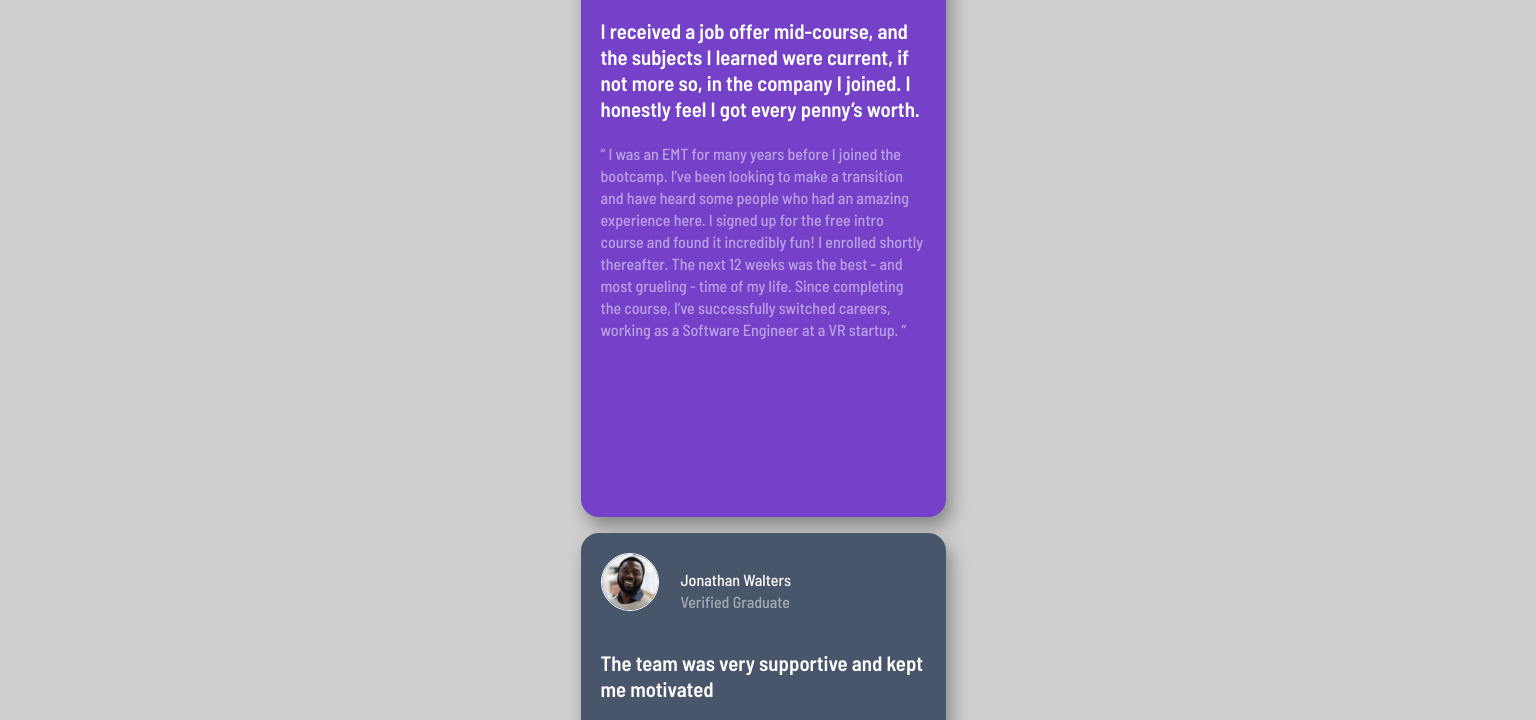
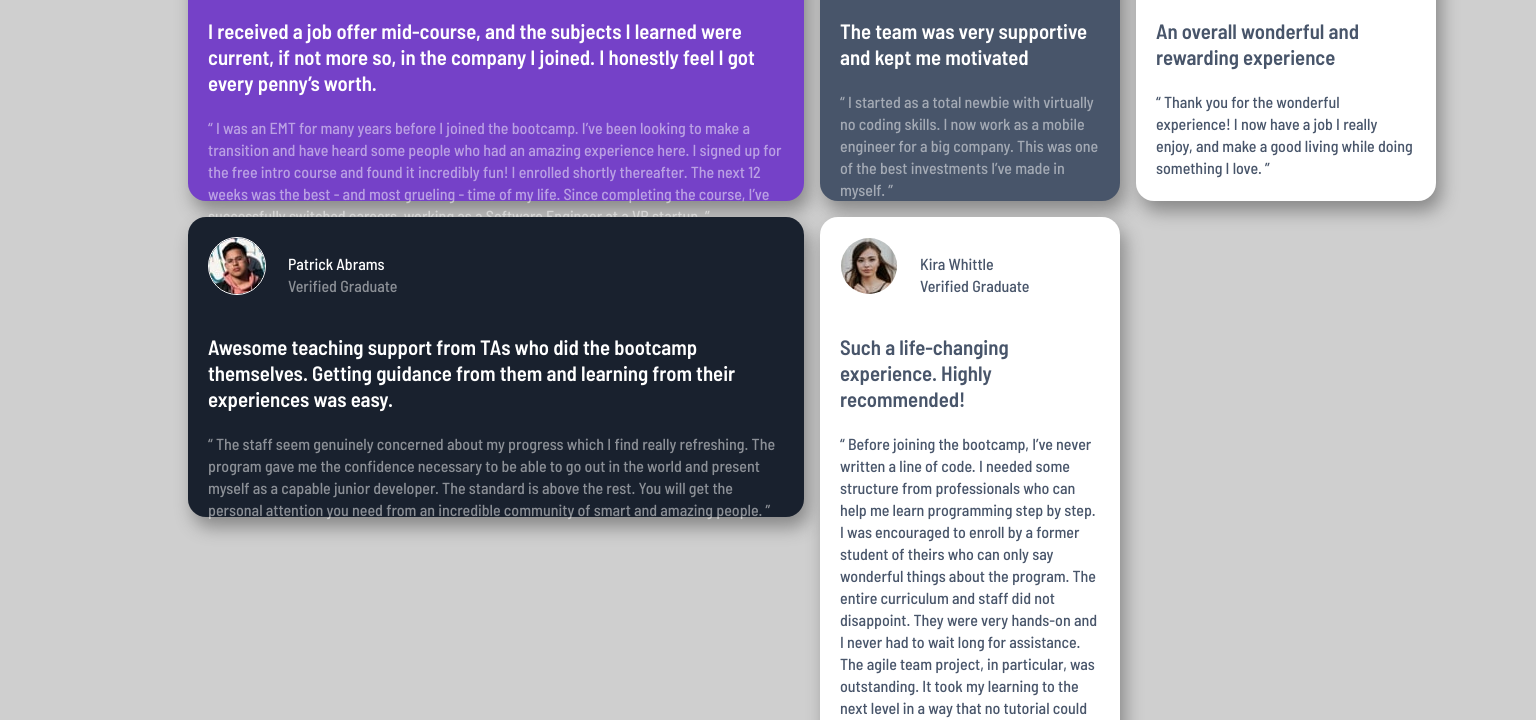
Before and after one commit to tommythetechie/Testimonials-Grid, a plain HTML site: page index.html in a window 1536 px wide. Shown: the part 107-827 px from the top of the page. Drawn offline with Linux system fonts and the light colour scheme.

Commit message:
desktop
working on desktop design. messing with grid

```diff
--- a/style.css
+++ b/style.css
@@ -87,6 +87,31 @@ header {
 
 @media screen and (min-width: 1440px) {
 
+	.wrapper {
+    width: 1160px;
 
+  }
+  main {
+    display: grid;
+    grid-template-columns: 300px 300px 300px 300px;
+    grid-template-rows: 300px 300px;
+    grid-gap: 16px;
+  }
+  .daniel {
+    grid-row-start: span 1;
+    grid-column-start: span 2;
+  }
+  .jonathan {
 
+  }
+  .jeanette {
+
+  }
+	.patrick {
+    grid-row-start: span 1;
+    grid-column-start: span 2;
+  }
+  .kira {
+    grid-row-start: span 2;
+  }
 }
```
